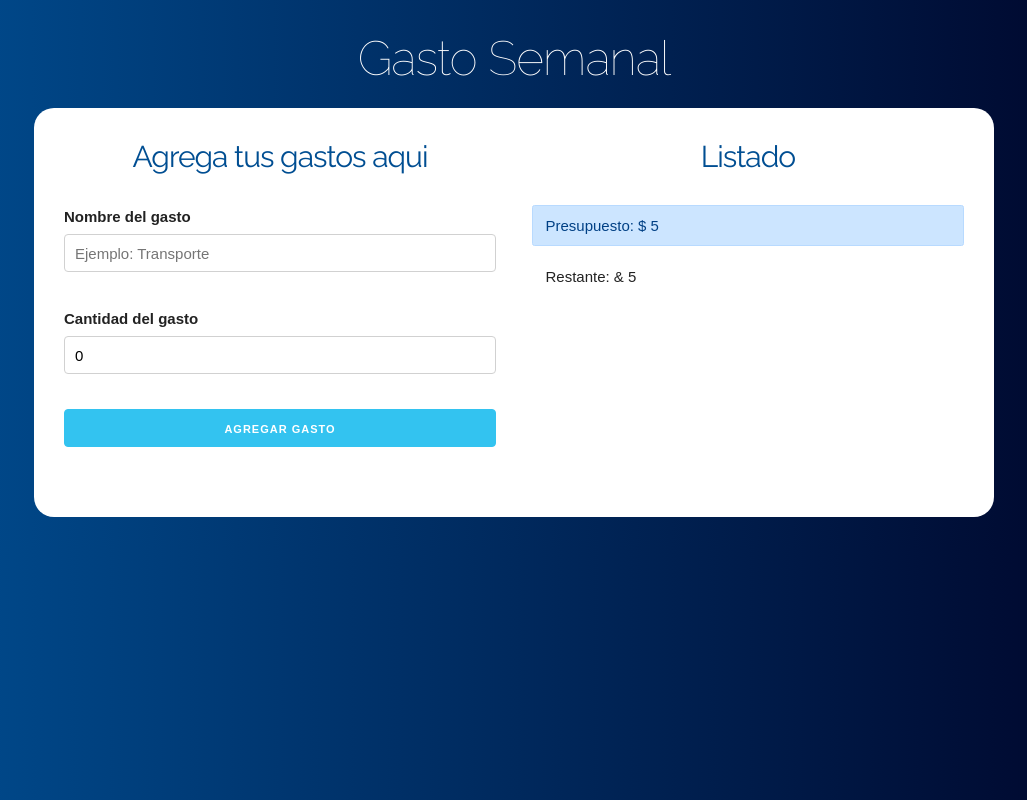
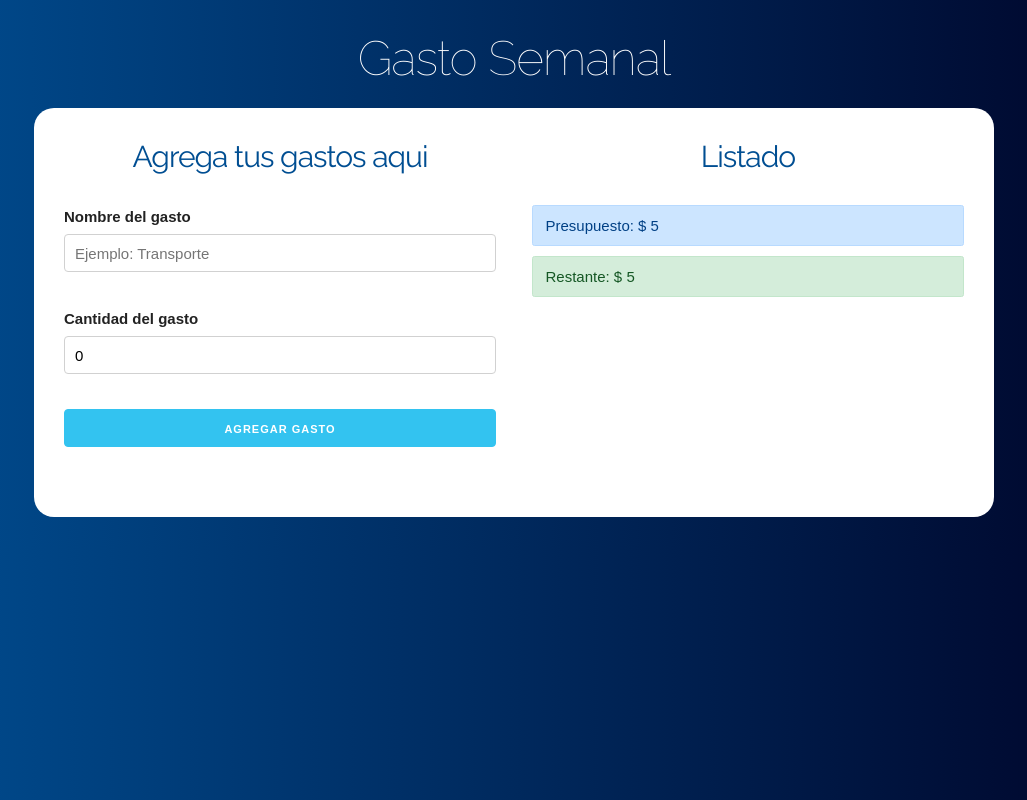
Before and after one commit to AngelLopez15/PresupuestoApp, a React (Create React App) app: page / in a window 1280 px wide. Both pictures are taken after typing "5" into the empty fields and a click on the input "definir presupuesto". Shown: the whole page, without its empty margins (126-1153 px from the left). Built offline with nearby package versions, Linux system fonts and the light colour scheme.

Commit message:
agregue helper para poner el color de la clase

```diff
--- a/src/App.js
+++ b/src/App.js
@@ -1,4 +1,4 @@
-import React,{useState}  from 'react';
+import React,{useState, useEffect}  from 'react';
 import { Pregunta } from './components/Pregunta';
 import { Formulario } from './components/Formulario';
 import {Listado} from './components/Listado'
@@ -18,11 +18,24 @@
   // State para agregar gastos
   const [gastos, setGastos] = useState([])
 
-  // funcion para agregar un gasto nuevo
-  const agregarNuevoGasto = gasto =>{
-    setGastos([...gastos,gasto])
-  }
+  // State para hook de use effect y poder poner los gastos en pantalla
+  const [gasto, setGasto] = useState({})
 
+  //
+  const [crearGasto, setCrearGasto] = useState(false)
+
+  // useEffect que actualiza el restante
+  useEffect(()=>{
+    if(crearGasto){
+      setGastos([...gastos,gasto])
+      //Resta del presupuesto
+      const presupuestoRestante = restante - gasto.cantidad
+      setRestante(presupuestoRestante )
+      // Resetear a false
+      setCrearGasto(false)
+    }
+    // las dependencias son todas las variables que esta ocupando el useEffect
+  },[gasto,gastos,crearGasto,restante])
 
   return (
     <div className="container">
@@ -42,7 +55,8 @@
               <div className="row">
                 <div className="one-half column">
                   <Formulario
-                    agregarNuevoGasto={agregarNuevoGasto}
+                    setGasto={setGasto}
+                    setCrearGasto={setCrearGasto}
                   />
                 </div>
                 <div className="one-half column">
--- a/src/components/ControlPresupuesto.js
+++ b/src/components/ControlPresupuesto.js
@@ -1,4 +1,5 @@
 import React, {Fragment} from 'react'
+import {revisarPresupuesto} from '../helpers'
 
 export const ControlPresupuesto = ({presupuesto, restante}) => {
     return (
@@ -6,8 +7,8 @@
             <div className="alert alert-primary">
                 Presupuesto: $ {presupuesto}
             </div>
-            <div className="alert">
-                Restante: & {restante}
+            <div className={revisarPresupuesto(presupuesto, restante)}>
+                Restante: $ {restante}
             </div>
         </Fragment>
     )
--- a/src/components/Formulario.js
+++ b/src/components/Formulario.js
@@ -2,7 +2,7 @@
 import {Error} from './Error'
 import shortid from 'shortid'
 
-export const Formulario = ({agregarNuevoGasto}) => {
+export const Formulario = ({setGasto, setCrearGasto}) => {
     const [nombre, setNombre] = useState('')
     const [cantidad, setCantidad] = useState(0)
     const [error, setError] = useState(false)
@@ -24,7 +24,8 @@
             id: shortid.generate()
         }
         // pasar el gasto al componente principal
-        agregarNuevoGasto(gasto)
+        setGasto(gasto)
+        setCrearGasto(true)
         // resetear el formulario
         setNombre('')
         setCantidad(0)
--- /dev/null
+++ b/src/helpers.js
@@ -0,0 +1,11 @@
+export const revisarPresupuesto = (presupuesto, restante) => {
+    let clase;
+    if ((presupuesto/4)>restante)  {
+        clase="alert alert-danger"
+    } else if((presupuesto/2)>restante){
+        clase="alert alert-warning"
+    }else{
+        clase="alert alert-success"
+    }
+    return clase
+}
```
